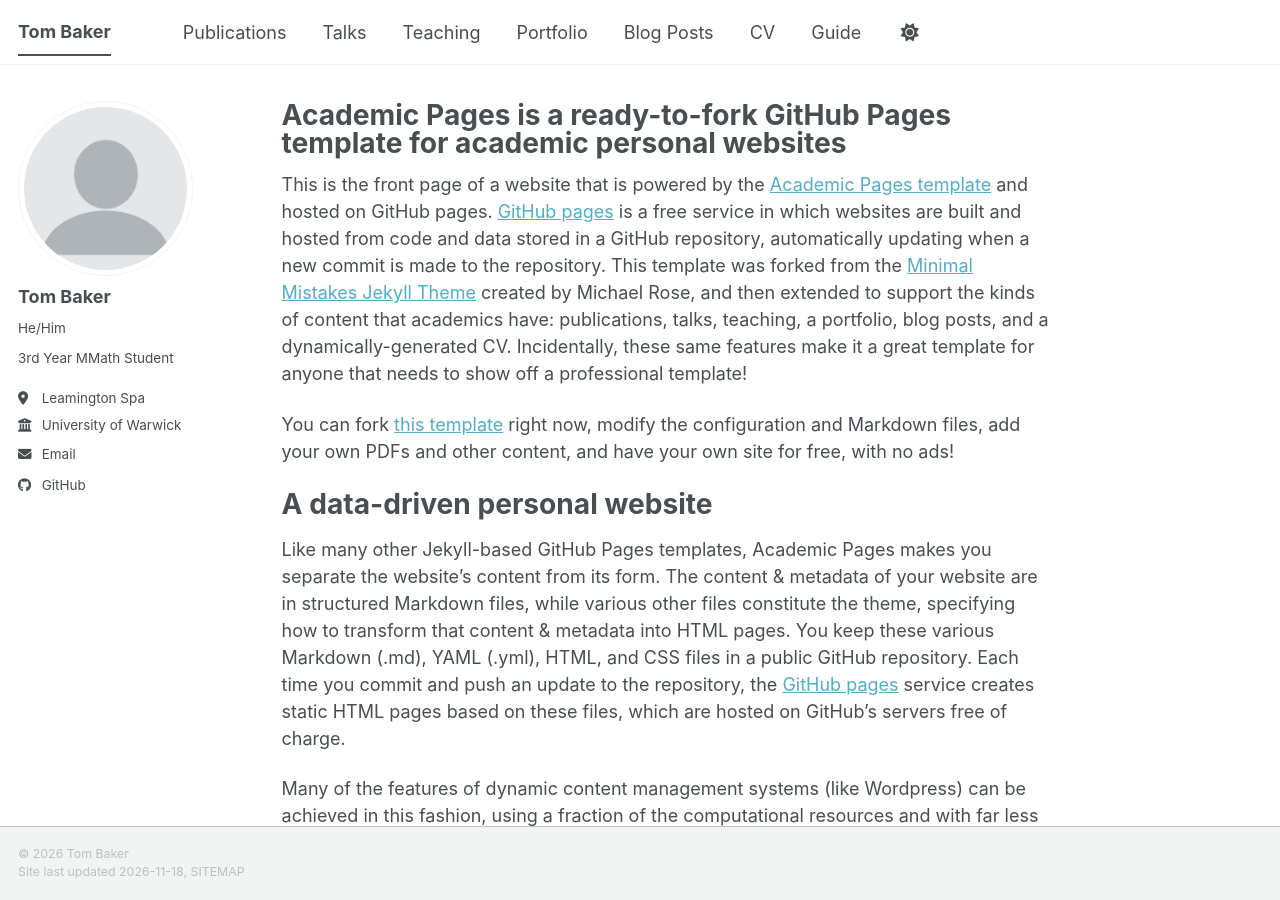
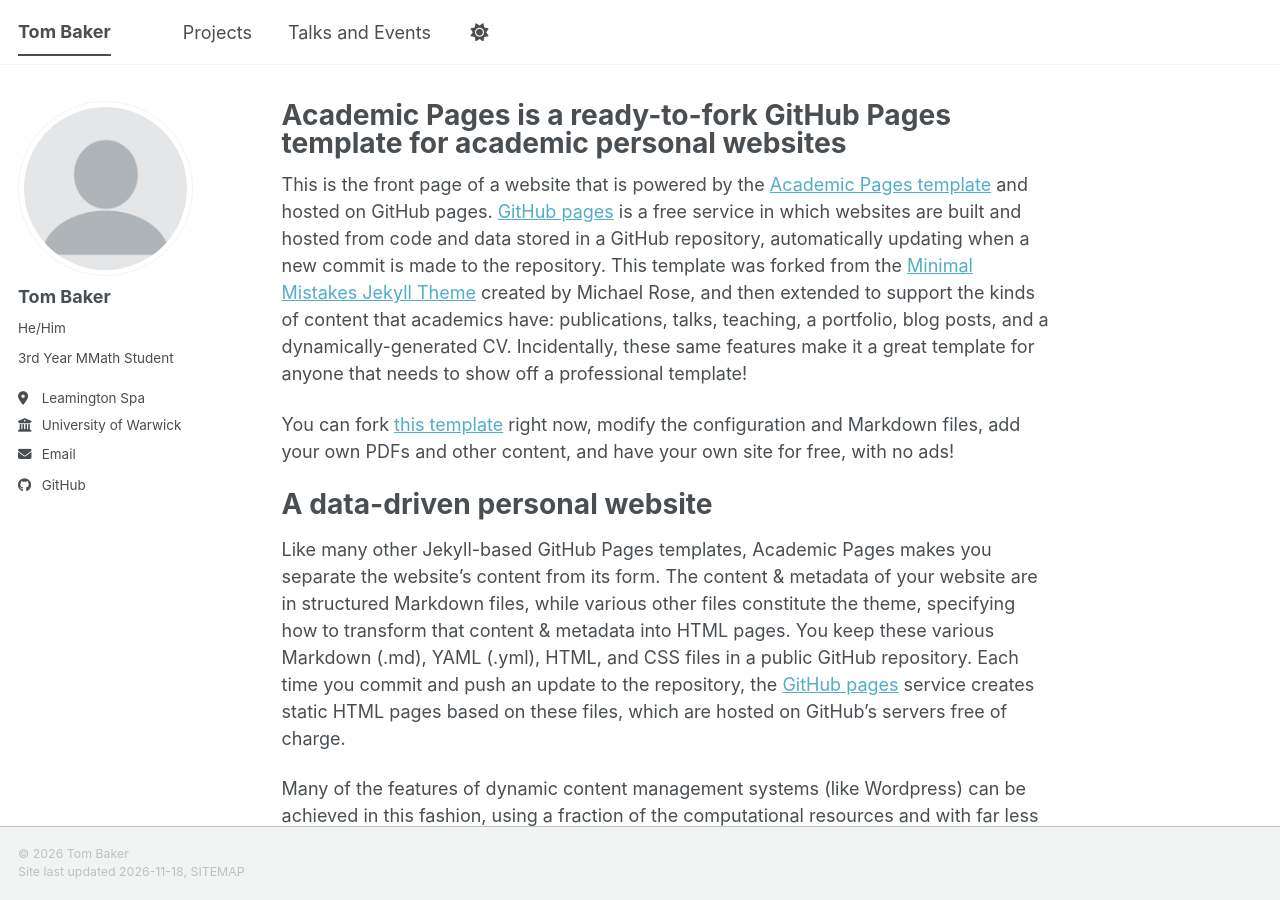
Before and after one commit to tbaker6/tbaker6.github.io, a Jekyll site: the page built from _pages/about.md, in a window 1280 px wide and 900 px high. Built offline with Jekyll 4.4.1, drawn with Linux system fonts in a browser that asks for light colours; a script bundle is joined from its source files by our own code; a style sheet for code colours, icons or effects is not loaded.

Commit message:
Update navigation.yml

```diff
--- a/_data/navigation.yml
+++ b/_data/navigation.yml
@@ -8,23 +8,8 @@
 #      Markdown formatted page while the second is generated using JSON.
 
 main:
-  - title: "Publications"
+  - title: "Projects"
     url: /publications/
 
-  - title: "Talks"
+  - title: "Talks and Events"
     url: /talks/
-
-  - title: "Teaching"
-    url: /teaching/
-
-  - title: "Portfolio"
-    url: /portfolio/
-
-  - title: "Blog Posts"
-    url: /year-archive/
-
-  - title: "CV"
-    url: /cv/
-
-  - title: "Guide"
-    url: /markdown/
```
